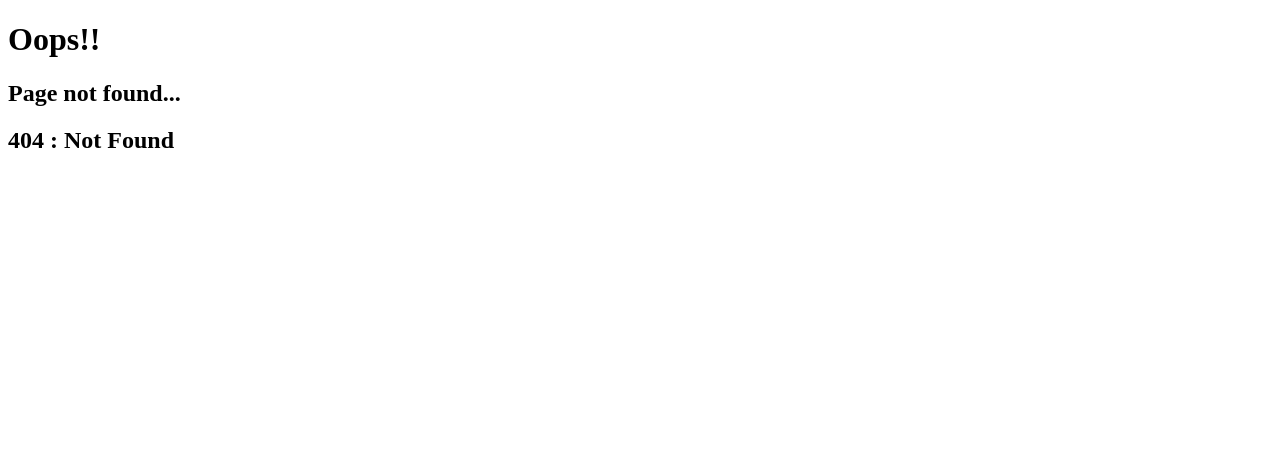
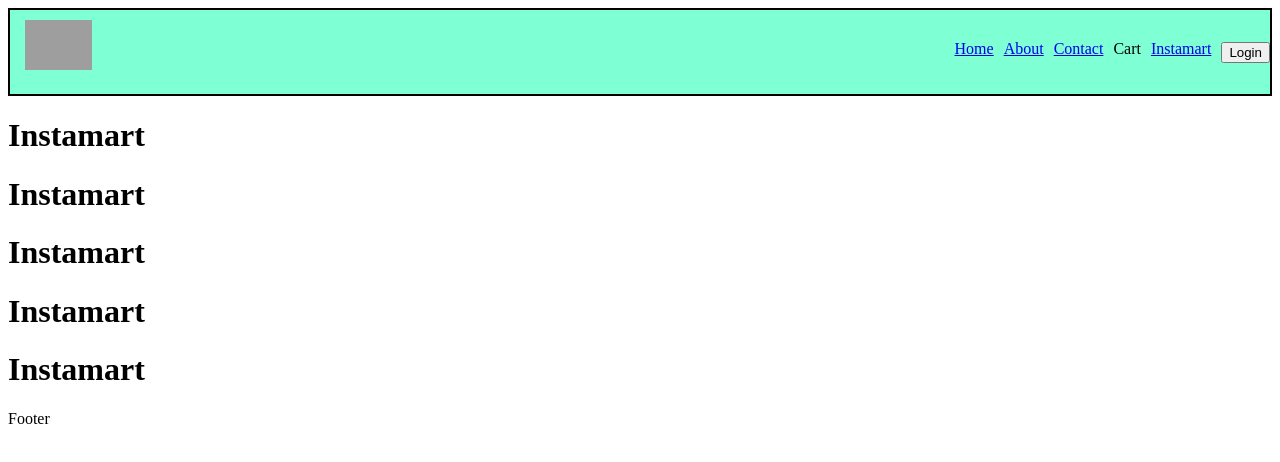
Before and after one commit to Shilpa-Sharma118/Food-ordering-app, a React (Vite) app: page /instamart in a window 1280 px wide. Before the commit this address had no page. Shown: the top 462 px of the page. Built offline with nearby package versions, Linux system fonts and the light colour scheme; grey boxes are pictures that could not be loaded.

Commit message:
lazy loading on Instamart

```diff
--- a/src/App.jsx
+++ b/src/App.jsx
@@ -1,4 +1,4 @@
-import React from "react";
+import React, { lazy, Suspense } from "react";
 import ReactDOM from "react-dom/client";
 import "./App.scss";
 import Body from "./components/Body";
@@ -10,6 +10,11 @@ import Error from "./components/Error";
 import Contact from "./components/Contact";
 import RestrauntMenu from "./components/RestrauntMenu";
 import Profile from "./components/Profile";
+//import Instamart from "./components/Instamart";
+
+//Lazy loading of instamart
+//Upon Demand Loading -> upon render -> suspend loading
+const Instamart = lazy(() => import("./components/Instamart"));
 
 const FoodApp = () => {
   return (
@@ -45,6 +50,14 @@ const AppRouter = createBrowserRouter([
       },
       { path: "/contact", element: <Contact /> },
       { path: "/restaurant/:id", element: <RestrauntMenu /> },
+      {
+        path: "/instamart",
+        element: (
+          <Suspense>
+            <Instamart />
+          </Suspense>
+        ),
+      },
     ],
   },
 ]);
--- a/src/components/Header.jsx
+++ b/src/components/Header.jsx
@@ -20,6 +20,9 @@ const Header = () => {
           <Link to="/contact">Contact</Link>
         </span>
         <span>Cart</span>
+        <span>
+          <Link to="/instamart">Instamart</Link>
+        </span>
         {isLoggedIn ? (
           <button className="log-btn" onClick={() => setIsLoggedIn(false)}>
             Logout
--- /dev/null
+++ b/src/components/Instamart.jsx
@@ -0,0 +1,15 @@
+import React from "react";
+
+const Instamart = () => {
+  return (
+    <div>
+      <h1>Instamart</h1>
+      <h1>Instamart</h1>
+      <h1>Instamart</h1>
+      <h1>Instamart</h1>
+      <h1>Instamart</h1>
+    </div>
+  );
+};
+
+export default Instamart;
```
